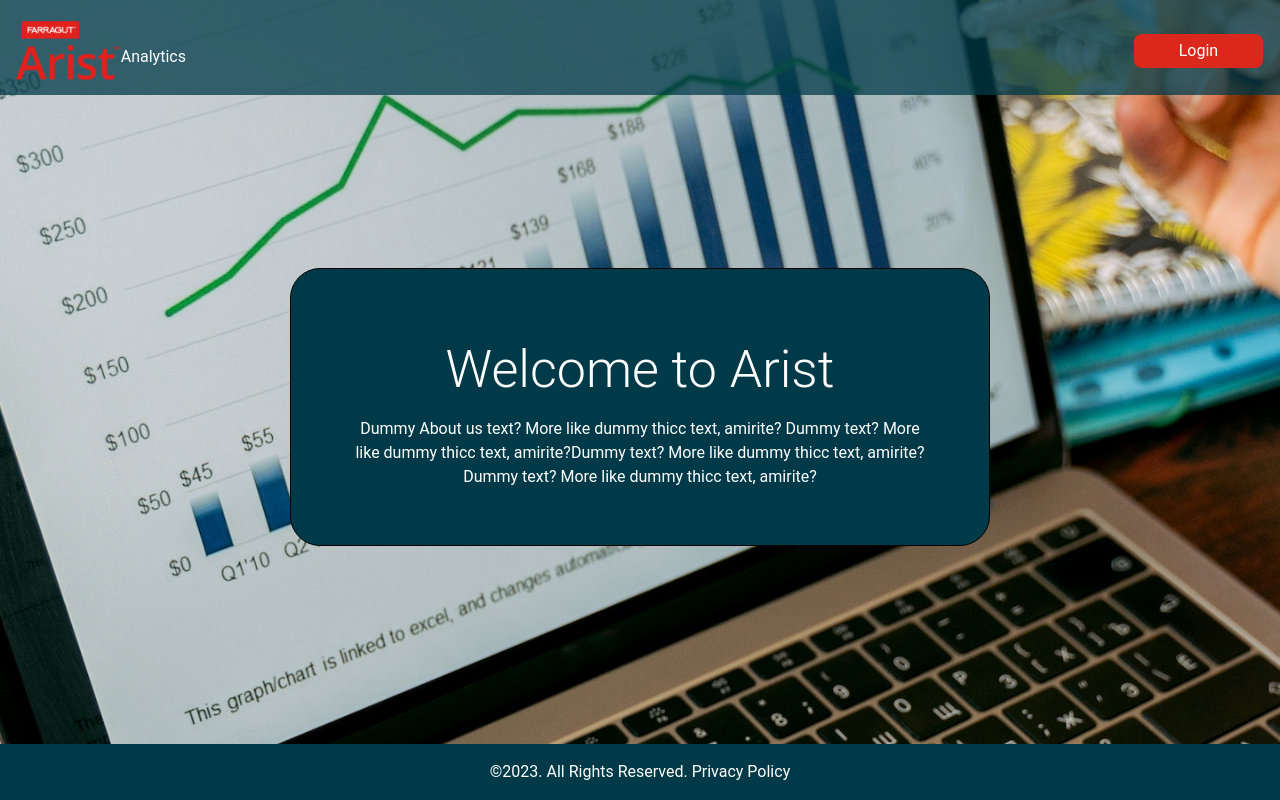
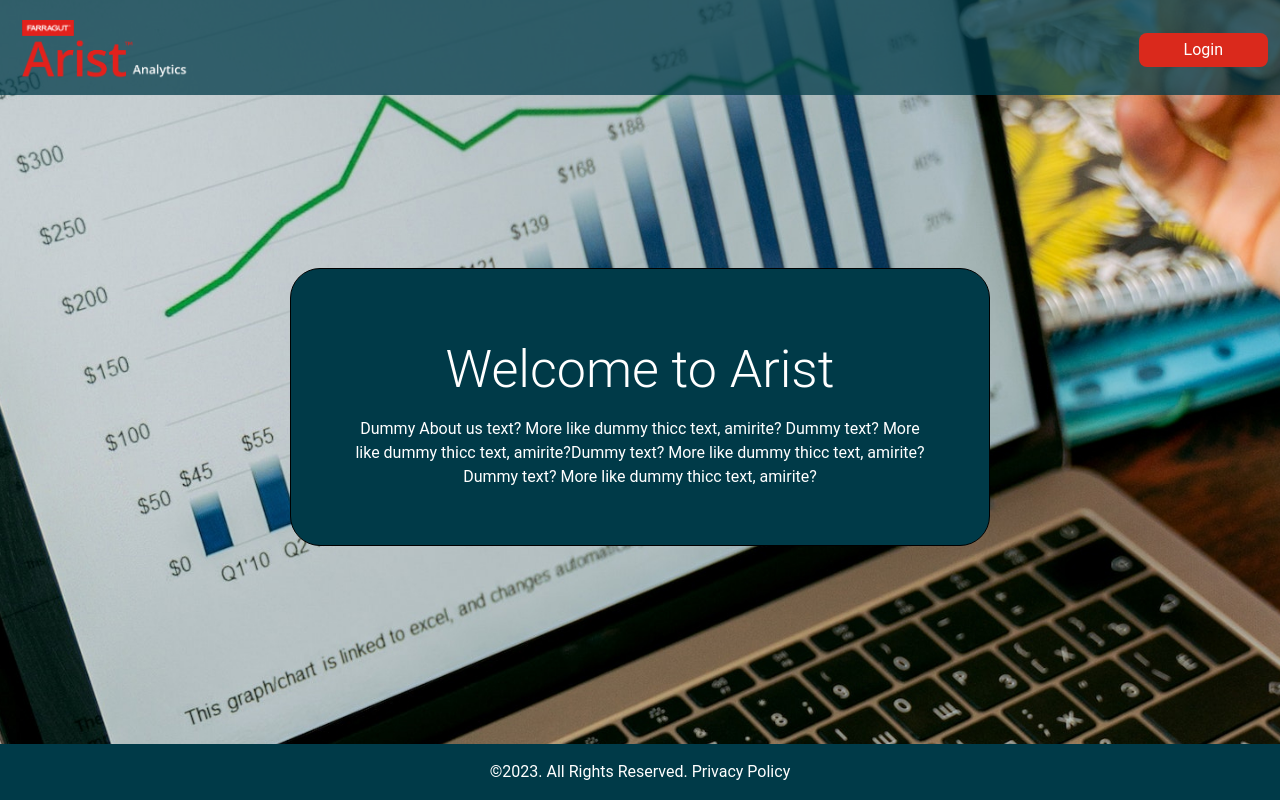
Before and after one commit to siddhanshjain/farragutapp, a React (Create React App) app in the folder farragut/: page / in a window 1280 px wide. Built offline with nearby package versions, Linux system fonts and the light colour scheme.

Commit message:
commit for landing page logo style

```diff
--- a/farragut/src/assets/css/landingpage.css
+++ b/farragut/src/assets/css/landingpage.css
@@ -4,6 +4,13 @@
   height: 95px;
 }
 .commoncomponent1 {
+}
+.buttoncss1 {
+  background: #da291c;
+  border-radius: 8px;
+  padding: 5px 45px;
+  color: #ffffff;
+  border: none;
 }
 .logo-style1 {
   height: 38px;
@@ -48,6 +55,10 @@ div.transbox1 h1 {
 
 /* Responsive css */
 @media only screen and (max-width: 600px) {
+  .buttoncss1 {
+    padding: 5px 15px;
+    color: #ffffff;
+  }
   div.transbox1 {
     padding: 15px;
   }
--- a/farragut/src/component/LandingPageNew.js
+++ b/farragut/src/component/LandingPageNew.js
@@ -15,7 +15,7 @@ const LandingPageNew = ({ flag, logoflag }) => {
                     <LogoComponent flag={true} logoflag />
                 </div>
                 <div className="col-6 justify-content-end d-flex align-items-center">
-                    <button className="buttoncss">
+                    <button className="buttoncss1">
                         <NavLink
                             to="/login"
                             style={{ textDecoration: "none", color: "white" }}
--- a/farragut/src/component/LogoComponent.js
+++ b/farragut/src/component/LogoComponent.js
@@ -10,16 +10,16 @@ const LogoComponent = ({ flag, logoflag }) => {
       <div className="d-inline" style={{ marginLeft: "0.5vw" }}>
         {logoflag && (
           <img
-            src={Logo2}
+            src={aristLogo}
             alt="no-logo found"
-            style={{ height: "18px", marginBottom: "6px" }}
+            style={{ height: "60px" }}
           />
         )}
-        <br />
+        {/* <br />
         <div className="d-flex">
           <img src={Arist_logo} alt="no-logo found" className="logo-style1" />
           <p2 style={{ color: "white" }}>Analytics</p2>
-        </div>
+        </div> */}
       </div>
     </div>
   );
```
